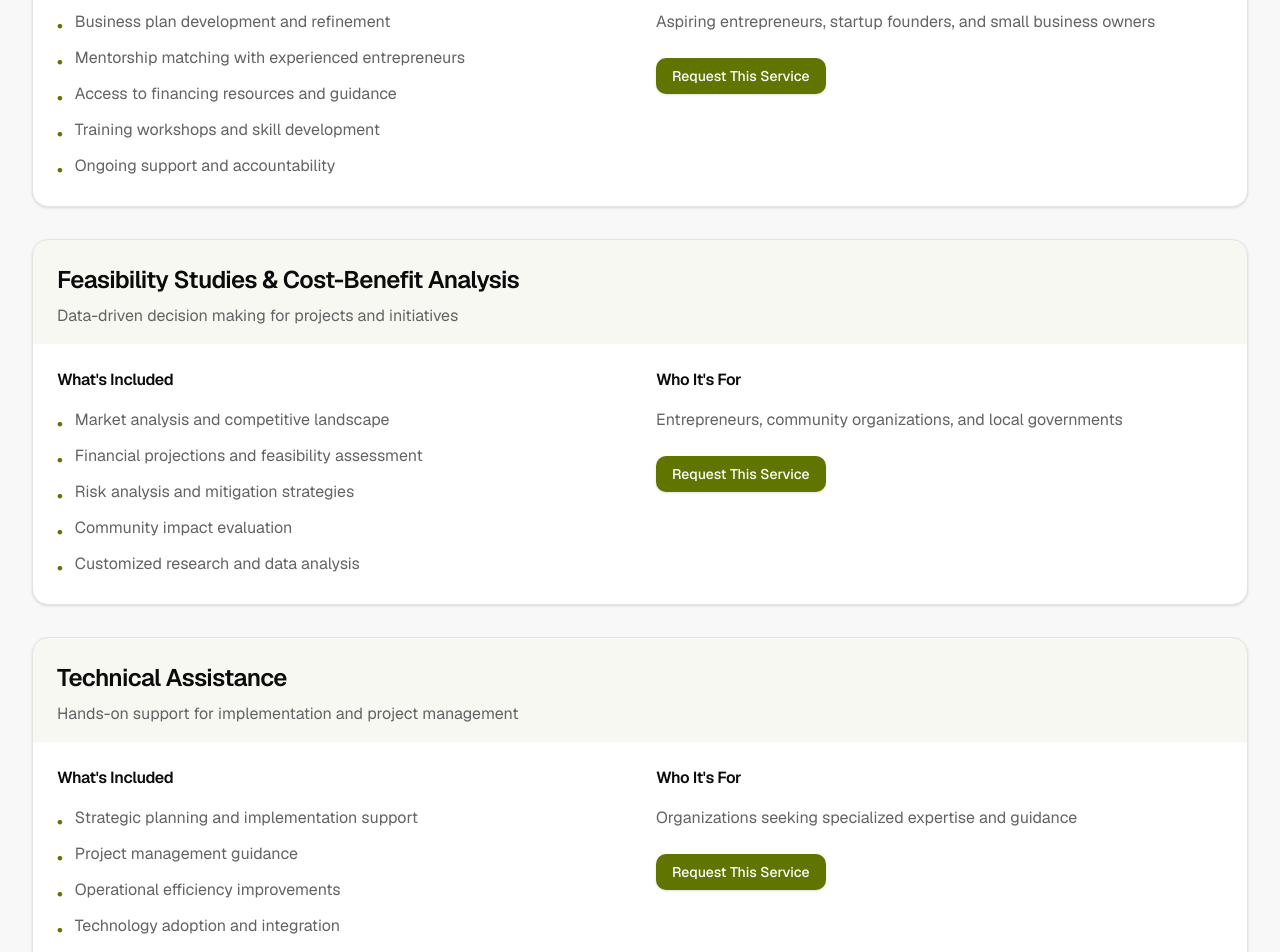
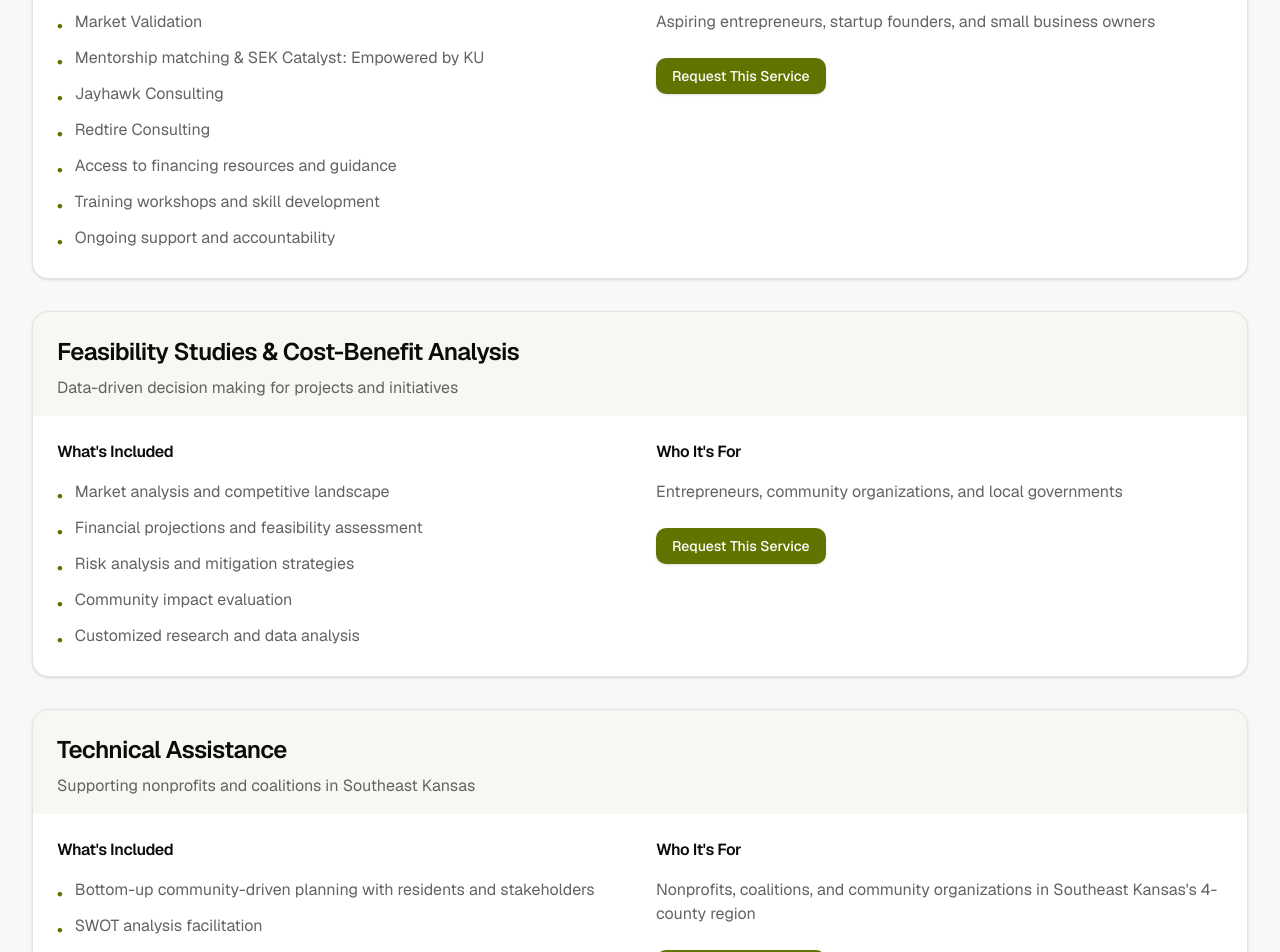
Before and after one commit to YouE168/Rural-Community-Partners-Intern, a Next.js app: page /services in a window 1280 px wide. Shown: the part 600-1552 px from the top of the page. Built offline with nearby package versions, Linux system fonts and the light colour scheme.

Commit message:
changed: edit service on homepage to one row

```diff
--- a/app/services/[slug]/page.tsx
+++ b/app/services/[slug]/page.tsx
@@ -10,12 +10,14 @@ const serviceDetails = {
     title: "Entrepreneurship Support",
     hero: "Start and Grow Your Business",
     description:
-      "We believe in the power of entrepreneurship to transform communities. Our comprehensive support helps aspiring and existing entrepreneurs navigate the journey from idea to thriving business.",
+      "We believe in the power of entrepreneurship to transform communities. Our comprehensive support, including partnerships with KU School of Business, helps aspiring and existing entrepreneurs navigate the journey from idea to thriving business.",
     overview:
-      "Whether you're in the ideation phase or looking to scale an existing business, our entrepreneurship support provides the guidance, resources, and mentorship you need to succeed.",
+      "Whether you're in the ideation phase or looking to scale an existing business, our entrepreneurship support provides the guidance, resources, and mentorship you need to succeed. Through our partnerships with KU School of Business programs, you gain access to expert consulting and specialized support.",
     highlights: [
-      "Business Plan Development",
-      "Mentorship Matching",
+      "Market Validation",
+      "Mentorship Matching & SEK Catalyst: Empowered by KU",
+      "Jayhawk Consulting",
+      "Redtire Consulting",
       "Financing Guidance",
       "Training & Skills Development",
       "Ongoing Accountability Support",
@@ -35,9 +37,9 @@ const serviceDetails = {
       },
       {
         step: 3,
-        title: "Mentorship Matching",
+        title: "Mentorship & KU Partnership Matching",
         description:
-          "Connect with experienced mentors who have succeeded in your industry.",
+          "Connect with experienced mentors and KU School of Business programs aligned with your needs.",
       },
       {
         step: 4,
@@ -89,40 +91,42 @@ const serviceDetails = {
   },
   "technical-assistance": {
     title: "Technical Assistance",
-    hero: "Expert Guidance for Implementation",
+    hero: "Supporting Nonprofits & Coalitions",
     description:
-      "Hands-on support to help you successfully implement projects and overcome challenges.",
+      "We support 4 counties in Southeast Kansas with technical assistance to navigate the complex and difficult challenges of coalition and nonprofit work.",
     overview:
-      "Our technical assistance provides the specialized expertise you need to navigate complex projects and achieve your operational goals.",
+      "We invest our time, talent, and treasure in the communities because when each of us succeeds, we all succeed. Our approach is bottom-up, driven by residents with lived experience, local organizations and stakeholders, public health professionals, business owners, elected officials, and more.",
     highlights: [
-      "Strategic Planning",
-      "Project Management",
-      "Operations Improvement",
-      "Technology Integration",
-      "Custom Consulting",
+      "Community-Driven Planning",
+      "SWOT Analysis",
+      "Priority Identification",
+      "Action Plan Development",
+      "Resource Acquisition",
     ],
     process: [
       {
         step: 1,
-        title: "Needs Assessment",
+        title: "Community Engagement",
         description:
-          "Identify specific challenges and opportunities for improvement.",
+          "Residents with lived experience, local organizations, stakeholders, public health, business owners, and elected officials come together.",
       },
       {
         step: 2,
-        title: "Expert Engagement",
-        description: "Connect with specialists in your area of need.",
+        title: "SWOT Analysis",
+        description:
+          "Complete a comprehensive SWOT analysis to understand community strengths, weaknesses, opportunities, and threats.",
       },
       {
         step: 3,
-        title: "Implementation Support",
-        description: "Hands-on guidance through planning and execution phases.",
+        title: "Consensus Building",
+        description:
+          "Reach consensus on top priorities based on lived experience and data, then develop action plans.",
       },
       {
         step: 4,
-        title: "Sustainability Planning",
+        title: "Resource Support",
         description:
-          "Build capacity to maintain improvements and continue progress.",
+          "Work together to obtain the resources needed to address identified priorities.",
       },
     ],
   },
@@ -132,11 +136,12 @@ const serviceDetails = {
     description:
       "Strategic initiatives to build thriving local economies and vibrant communities.",
     overview:
-      "We work with communities to develop strategic plans, build partnerships, and create sustainable economic development initiatives.",
+      "We work with communities to develop strategic plans, build partnerships, and create sustainable economic development initiatives. Our impact includes securing CDBG grants for playgrounds and trails in small communities, and supporting major projects like the Washington School in Pittsburg.",
     highlights: [
       "Community Planning",
       "Economic Development",
       "Partnership Building",
+      "CDBG Grant Support",
       "Asset Assessment",
       "Sustainability Projects",
     ],
@@ -166,6 +171,11 @@ const serviceDetails = {
           "Execute projects and measure progress toward community goals.",
       },
     ],
+    impactStories: [
+      "Secured CDBG grants for playground development in small communities",
+      "Supported trail infrastructure projects across the region",
+      "Helped fund the Washington School project in Pittsburg",
+    ],
   },
   regional: {
     title: "Regional Initiatives",
@@ -173,7 +183,7 @@ const serviceDetails = {
     description:
       "Southeast Kansas-wide programs and partnerships for collective economic growth.",
     overview:
-      "By connecting communities and organizations across Southeast Kansas, we amplify impact and create opportunities that benefit the entire region.",
+      "By connecting communities and organizations across Southeast Kansas, we amplify impact and create opportunities that benefit the entire region through a collaborative, community-driven approach.",
     highlights: [
       "Regional Strategy",
       "Multi-Community Projects",
@@ -207,19 +217,22 @@ const serviceDetails = {
   },
 };
 
+type ServiceSlug = keyof typeof serviceDetails;
+
+export async function generateStaticParams() {
+  return Object.keys(serviceDetails).map((slug) => ({
+    slug: slug,
+  }));
+}
+
 interface PageProps {
   params: Promise<{ slug: string }>;
 }
 
-export async function generateStaticParams() {
-  return Object.keys(serviceDetails).map((slug) => ({
-    slug,
-  }));
-}
-
 export default async function ServiceDetailPage({ params }: PageProps) {
-  const { slug } = await params;
-  const service = serviceDetails[slug as keyof typeof serviceDetails];
+  const resolvedParams = await params;
+  const slug = resolvedParams.slug as ServiceSlug;
+  const service = serviceDetails[slug];
 
   if (!service) {
     notFound();
@@ -254,22 +267,45 @@ export default async function ServiceDetailPage({ params }: PageProps) {
       </section>
 
       {/* Highlights */}
-      <section className="w-full py-16 sm:py-20 md:py-24 bg-primary/5">
-        <div className="mx-auto max-w-7xl px-4 sm:px-6 lg:px-8">
+      <section className="w-full py-12 sm:py-16 md:py-18 bg-primary/5">
+        <div className="mx-auto max-w-5xl px-4 sm:px-6 lg:px-8">
           <h3 className="text-3xl font-bold text-foreground mb-12 text-center">
             What's Included
           </h3>
-          <div className="grid md:grid-cols-2 lg:grid-cols-5 gap-4">
+          <div className="grid md:grid-cols-2 lg:grid-cols-3 gap-6">
             {service.highlights.map((highlight, idx) => (
-              <Card key={idx} className="text-center">
-                <CardContent className="pt-6">
-                  <p className="font-medium text-foreground">{highlight}</p>
-                </CardContent>
-              </Card>
+              <div
+                key={idx}
+                className="flex items-center gap-3 bg-white p-4 rounded-lg shadow-sm"
+              >
+                <div className="flex-shrink-0 w-2 h-2 rounded-full bg-primary"></div>
+                <p className="font-medium text-foreground text-left">
+                  {highlight}
+                </p>
+              </div>
             ))}
           </div>
         </div>
       </section>
+
+      {/* Impact Stories - Community Development Only */}
+      {slug === "community-development" && "impactStories" in service && (
+        <section className="w-full py-16 sm:py-20 md:py-24 bg-background">
+          <div className="mx-auto max-w-4xl px-4 sm:px-6 lg:px-8">
+            <h3 className="text-3xl font-bold text-foreground mb-8">
+              Impact Stories
+            </h3>
+            <div className="space-y-4">
+              {service.impactStories.map((story, idx) => (
+                <div key={idx} className="flex items-start gap-3">
+                  <span className="text-primary font-bold mt-1">✓</span>
+                  <p className="text-lg text-muted-foreground">{story}</p>
+                </div>
+              ))}
+            </div>
+          </div>
+        </section>
+      )}
 
       {/* Process */}
       <section className="w-full py-16 sm:py-20 md:py-24 bg-background">
--- a/app/services/page.tsx
+++ b/app/services/page.tsx
@@ -17,8 +17,10 @@ const services = [
     description:
       "Start and grow your business with comprehensive support and mentorship",
     details: [
-      "Business plan development and refinement",
-      "Mentorship matching with experienced entrepreneurs",
+      "Market Validation",
+      "Mentorship matching & SEK Catalyst: Empowered by KU",
+      "Jayhawk Consulting",
+      "Redtire Consulting",
       "Access to financing resources and guidance",
       "Training workshops and skill development",
       "Ongoing support and accountability",
@@ -42,15 +44,17 @@ const services = [
   {
     slug: "technical-assistance",
     title: "Technical Assistance",
-    description: "Hands-on support for implementation and project management",
+    description: "Supporting nonprofits and coalitions in Southeast Kansas",
     details: [
-      "Strategic planning and implementation support",
-      "Project management guidance",
-      "Operational efficiency improvements",
-      "Technology adoption and integration",
-      "Custom consulting for specific challenges",
+      "Bottom-up community-driven planning with residents and stakeholders",
+      "SWOT analysis facilitation",
+      "Priority identification based on lived experience and data",
+      "Action plan development",
+      "Resource acquisition support",
+      "Coalition and nonprofit capacity building",
     ],
-    whoItsFor: "Organizations seeking specialized expertise and guidance",
+    whoItsFor:
+      "Nonprofits, coalitions, and community organizations in Southeast Kansas's 4-county region",
   },
   {
     slug: "community-development",
@@ -61,6 +65,7 @@ const services = [
       "Economic development initiatives",
       "Local partnership development",
       "Infrastructure and asset assessment",
+      "CDBG grant support (playgrounds, trails, community facilities)",
       "Sustainable development projects",
     ],
     whoItsFor: "Communities, municipalities, and regional organizations",
```
Also changed, not shown: components/services.tsx (+96 -11 lines), 1 other file (tests, documents, lock files or other folders).
